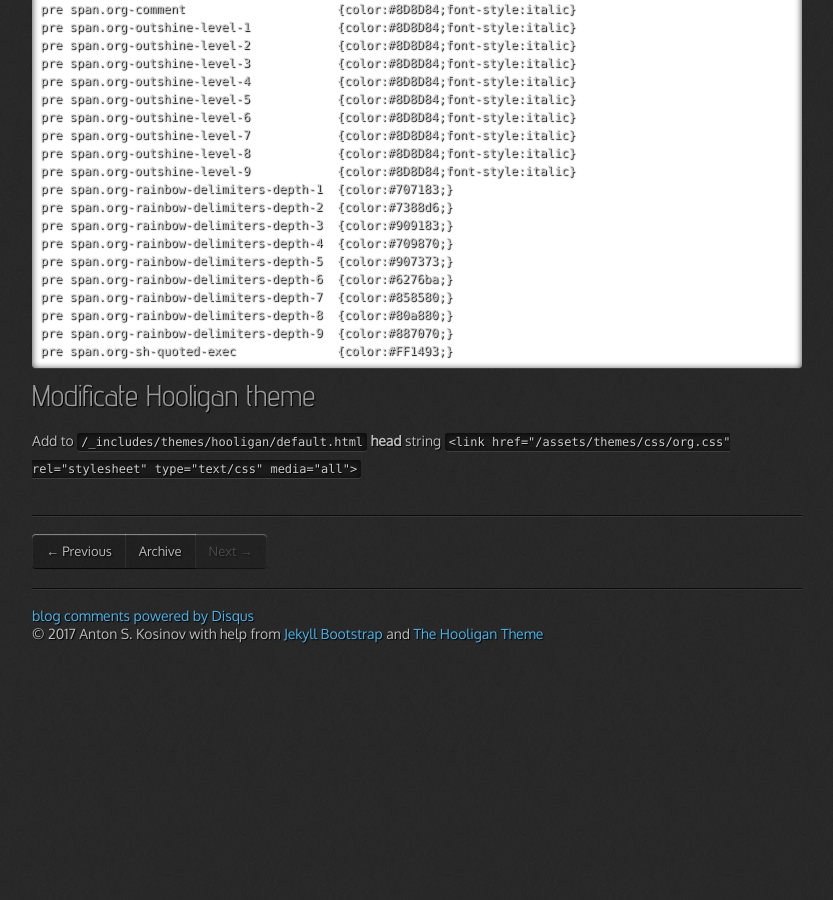
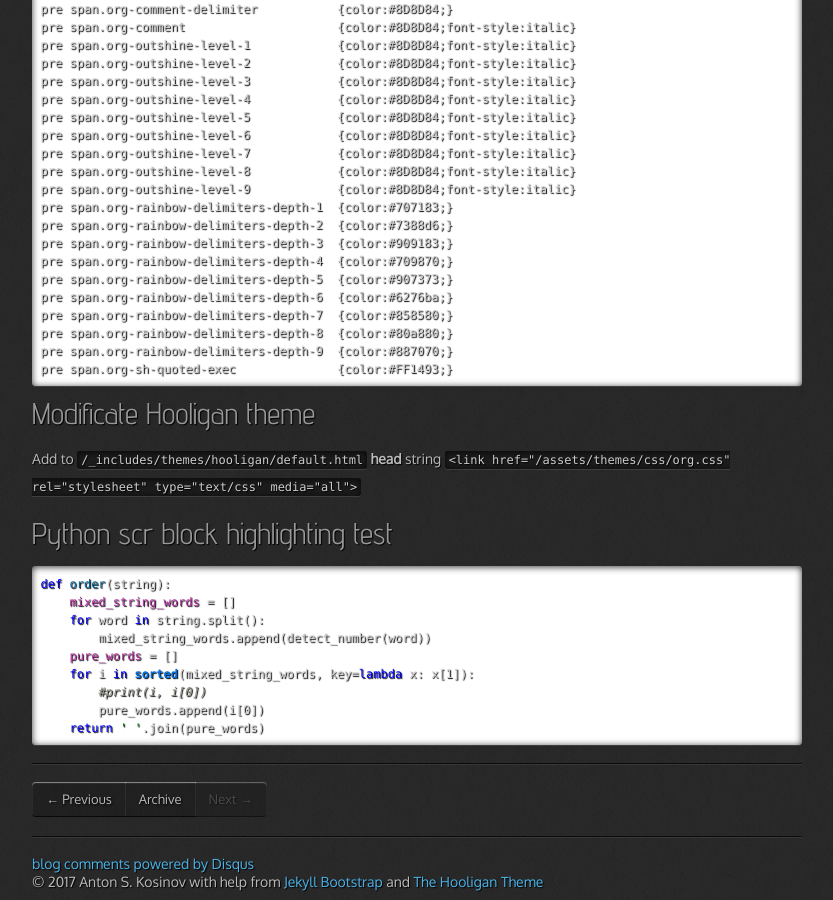
Before and after one commit to 0--key/0--key.github.io, a Jekyll site: the page built from _posts/2017-01-07-org-jekyll-export.html, in a window 1280 px wide and 900 px high, scrolled down 733 px. Shown: the whole window, without its empty margins (23-856 px from the left). Built offline with Jekyll 4.4.1, drawn with Linux system fonts in a browser that asks for light colours; nearby versions of some CDN libraries; comment, search, counter and statistics services are not loaded; before the commit the page ends 1385 px from its top, so only the background shows below that; some of the changed text lies outside the part shown.

Commit message:
Python src colorization test

```diff
--- a/_posts/2017-01-07-org-jekyll-export.html
+++ b/_posts/2017-01-07-org-jekyll-export.html
@@ -15,6 +15,7 @@
 <li><a href="#orgd043e92">Define html export variables</a></li>
 <li><a href="#org36e9dba">Define CSS style</a></li>
 <li><a href="#org9a3de88">Modificate Hooligan theme</a></li>
+<li><a href="#orgf09cc6d">Python scr block highlighting test</a></li>
 </ul>
 </div>
 </div>
@@ -89,3 +90,21 @@
 </p>
 </div>
 </div>
+
+<div id="outline-container-orgf09cc6d" class="outline-2">
+<h2 id="orgf09cc6d">Python scr block highlighting test</h2>
+<div class="outline-text-2" id="text-orgf09cc6d">
+<div class="org-src-container">
+<pre class="src src-python"><span class="org-keyword">def</span> <span class="org-function-name">order</span>(string):
+<span class="org-highlight-indentation"><span class="org-highlight-indentation"> </span></span>   <span class="org-variable-name">mixed_string_words</span> = []
+<span class="org-highlight-indentation"><span class="org-highlight-indentation"> </span></span>   <span class="org-keyword">for</span> word <span class="org-keyword">in</span> string.split():
+        mixed_string_words.append(detect_number(word))
+<span class="org-highlight-indentation"><span class="org-highlight-indentation"> </span></span>   <span class="org-variable-name">pure_words</span> = []
+<span class="org-highlight-indentation"><span class="org-highlight-indentation"> </span></span>   <span class="org-keyword">for</span> i <span class="org-keyword">in</span> <span class="org-builtin">sorted</span>(mixed_string_words, key=<span class="org-keyword">lambda</span> x: x[1]):
+        <span class="org-comment-delimiter">#</span><span class="org-comment">print(i, i[0])</span>
+        pure_words.append(i[0])
+<span class="org-highlight-indentation"><span class="org-highlight-indentation"> </span></span>   <span class="org-keyword">return</span> <span class="org-string">' '</span>.join(pure_words)
+</pre>
+</div>
+</div>
+</div>
```
